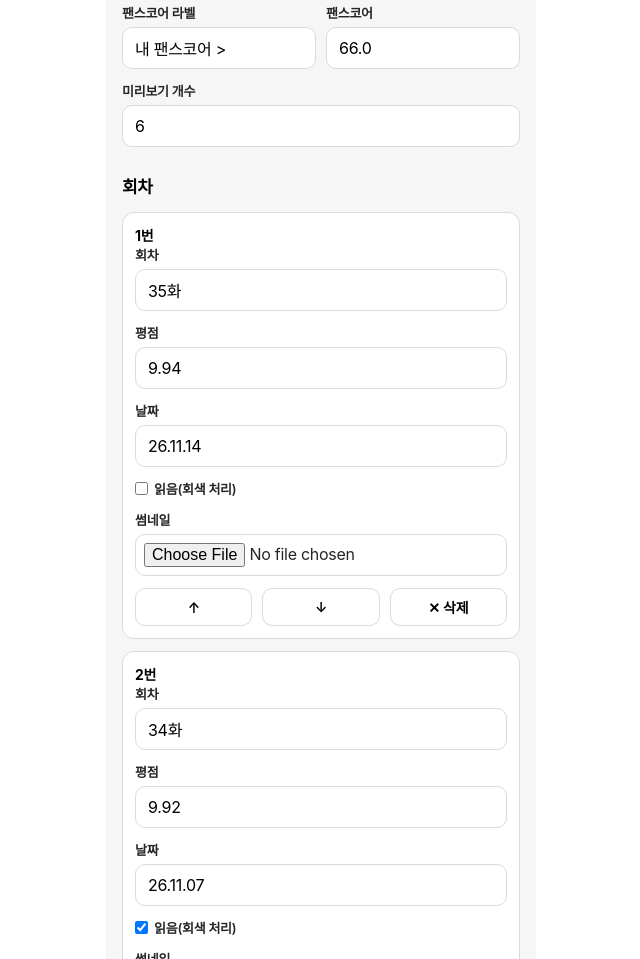
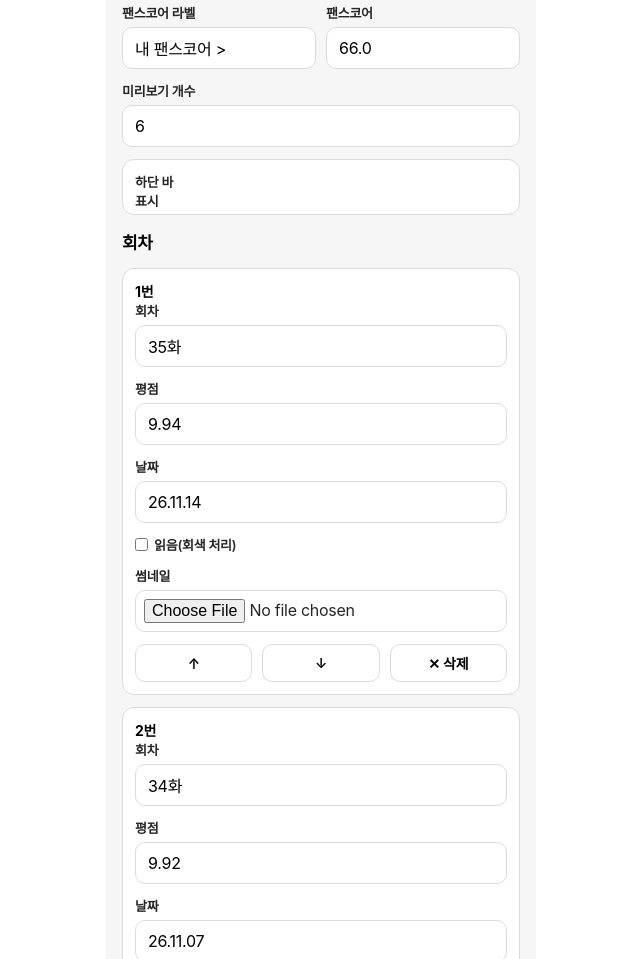
Before and after one commit to cnstkal/Editsoceur, a plain HTML site: page webtoon/detail.html in a window 1280 px wide. Shown: the part 1444-2403 px from the top of the page, without its empty margins (319-959 px from the left). Drawn offline with nearby package versions, Linux system fonts and the light colour scheme; a web font is replaced by a local one.

Commit message:
Add bottom bar toggle to Webtoon detail

```diff
--- a/webtoon/detail.html
+++ b/webtoon/detail.html
@@ -39,7 +39,7 @@
   <label>작품 소개<input id="iDs"></label>
   <div class="row"><label>팬스코어 라벨<input id="iFl"></label><label>팬스코어<input id="iFan"></label></div>
   <div class="row"><label>미리보기 개수<input id="iPv"></label></div>
-  <h2 style="margin-top:14px">회차</h2><div id="el"></div>
+  <div class="musicbox"><label class="sw"><input id="iNav" type="checkbox"><span class="knob"></span>하단 바 표시</label></div><h2 style="margin-top:14px">회차</h2><div id="el"></div>
   <button class="ghost" id="addE" type="button">+ 회차 추가</button>
 </section>
 </div>
```
